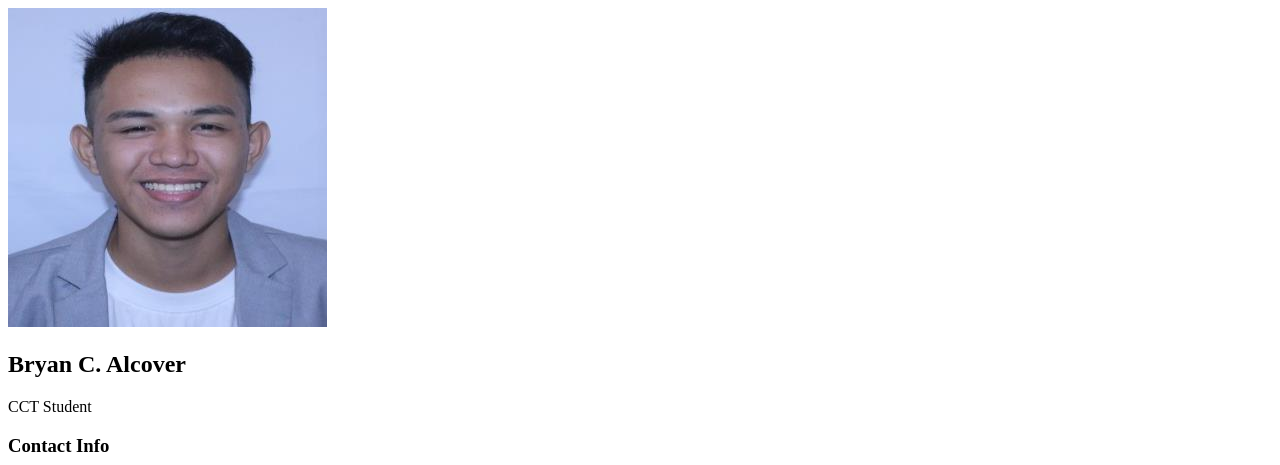
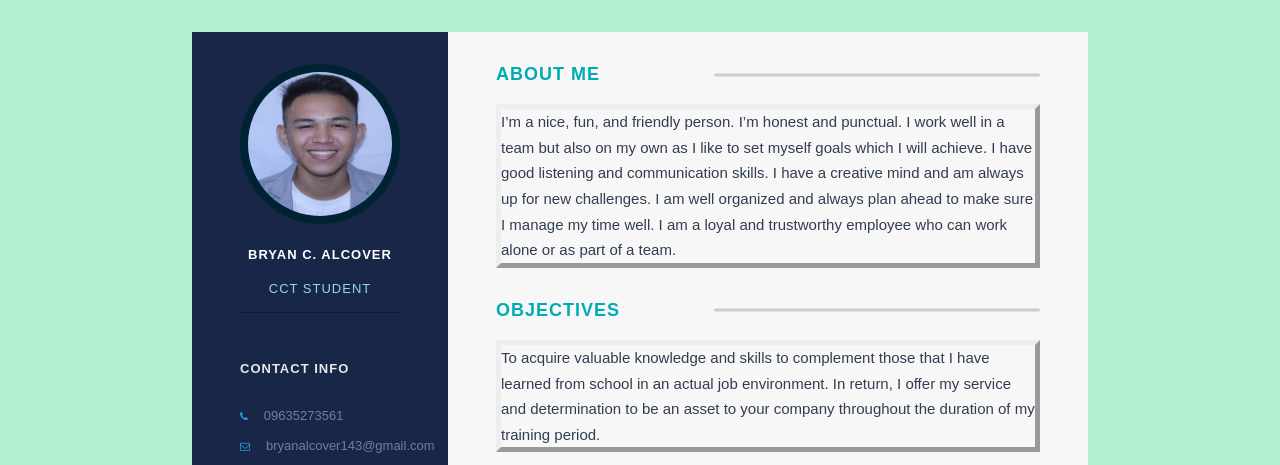
Before and after one commit to BryanHandsome/BryanHandsome.github.io, a plain HTML site: page index.html in a window 1280 px wide. Shown: the top 465 px of the page. Drawn offline with Linux system fonts and the light colour scheme; files whose address does not match are found by name.

Commit message:
updated index.html

```diff
--- a/index.html
+++ b/index.html
@@ -6,7 +6,7 @@
     <meta name="viewport" content="width=device-width, initial-scale=1.0">
     <title>Resume</title>
     <link rel="preconnect" href="https://fonts.gstatic.com">
-    <link rel="stylesheet" href="styles.css">
+    <link rel="stylesheet" href="resume.css">
     <link href="https://fonts.googleapis.com/css2?family=Poppins:wght@100;300;400;600&display=swap" rel="stylesheet">
     <link rel="stylesheet" href="https://cdnjs.cloudflare.com/ajax/libs/font-awesome/4.7.0/css/font-awesome.min.css">
 </head>
```
